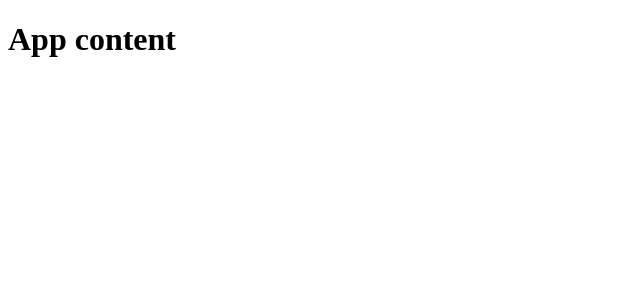
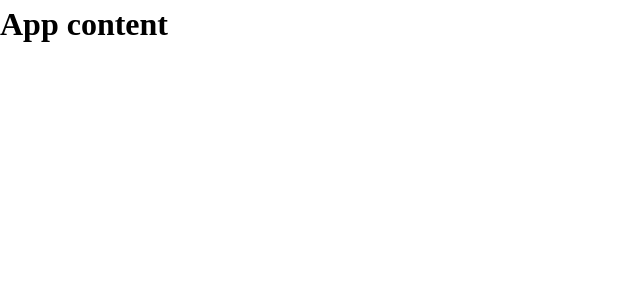
Before and after one commit to ziko1905/shopping-card, a React (Vite) app: page / in a window 1280 px wide. Shown: the top 300 px of the page, without its empty margins (0-640 px from the left). Built offline with nearby package versions, Linux system fonts and the light colour scheme.

Commit message:
Add style reset

```diff
--- /dev/null
+++ b/src/default.css
@@ -0,0 +1,50 @@
+/*
+  Josh's Custom CSS Reset
+  https://www.joshwcomeau.com/css/custom-css-reset/
+*/
+
+*,
+*::before,
+*::after {
+  box-sizing: border-box;
+}
+
+* {
+  margin: 0;
+}
+
+body {
+  line-height: 1.5;
+  -webkit-font-smoothing: antialiased;
+}
+
+img,
+picture,
+video,
+canvas,
+svg {
+  display: block;
+  max-width: 100%;
+}
+
+input,
+button,
+textarea,
+select {
+  font: inherit;
+}
+
+p,
+h1,
+h2,
+h3,
+h4,
+h5,
+h6 {
+  overflow-wrap: break-word;
+}
+
+#root,
+#__next {
+  isolation: isolate;
+}
--- a/src/main.jsx
+++ b/src/main.jsx
@@ -2,6 +2,7 @@ import { StrictMode } from 'react'
 import { createRoot } from 'react-dom/client'
 import App from './App.jsx'
 import './index.css'
+import './default.css'
 
 createRoot(document.getElementById('root')).render(
   <StrictMode>
```
